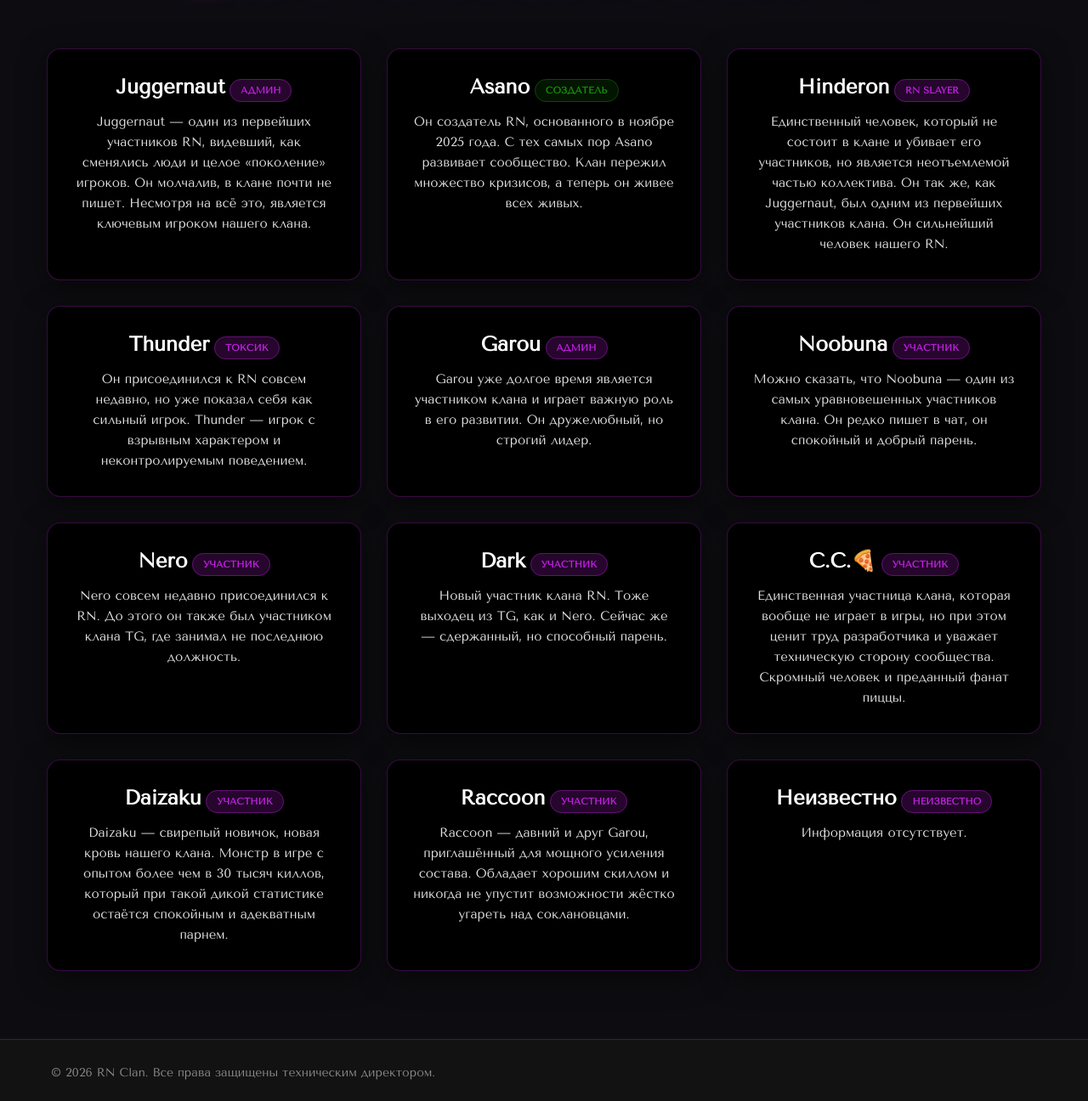
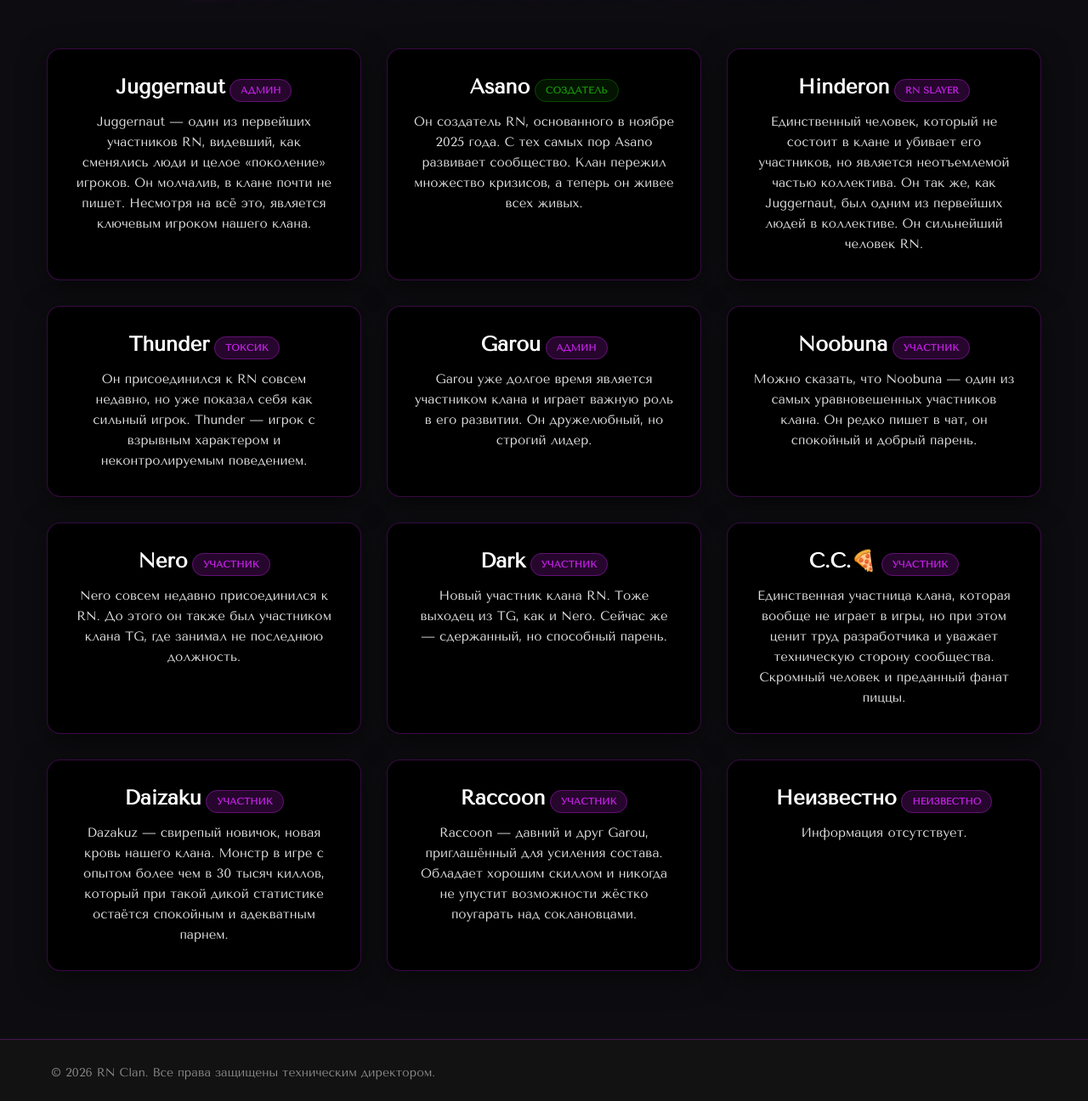
Before and after one commit to AzaFrontDev/rn-clan-v5, a website: page html/wiki.html in a window 1280 px wide. Shown: the part 244-1540 px from the top of the page at 85% size. Drawn offline with nearby package versions, Linux system fonts and the light colour scheme.

Commit message:
Fix formatting issues in wiki.html

```diff
--- a/html/wiki.html
+++ b/html/wiki.html
@@ -51,7 +51,7 @@
     <span class="wiki__name">Hinderon</span>
     <span class="wiki__note">RN SLAYER</span>
   </div>
-  <p class="wiki__text">Единственный человек, который не состоит в клане и убивает его участников, но является неотъемлемой частью коллектива. Он так же, как Juggernaut, был одним из первейших участников клана. Он сильнейший человек нашего RN.</p>
+  <p class="wiki__text">Единственный человек, который не состоит в клане и убивает его участников, но является неотъемлемой частью коллектива. Он так же, как Juggernaut, был одним из первейших людей в коллективе. Он сильнейший человек RN.</p>
 </li>
         <!-- Thunder -->
         <li id="thunder" class="wiki__item">
@@ -108,12 +108,12 @@
 </li>
 
         <!-- Daizaku -->
-        <li id="daizaku" class="wiki__item">
+        <li id="dazakuz" class="wiki__item">
   <div class="wiki__box">
     <span class="wiki__name">Daizaku</span>
     <span class="wiki__note">Участник</span>
   </div>
-  <p class="wiki__text">Daizaku — свирепый новичок, новая кровь нашего клана. Монстр в игре с опытом более чем в 30 тысяч киллов, который при такой дикой статистике остаётся спокойным и адекватным парнем.</p>
+  <p class="wiki__text">Dazakuz — свирепый новичок, новая кровь нашего клана. Монстр в игре с опытом более чем в 30 тысяч киллов, который при такой дикой статистике остаётся спокойным и адекватным парнем.</p>
 </li>
 
         <li id="raccoon" class="wiki__item">
@@ -121,7 +121,7 @@
     <span class="wiki__name">Raccoon</span>
     <span class="wiki__note">Участник</span>
   </div>
-  <p class="wiki__text">Raccoon — давний и друг Garou, приглашённый для мощного усиления состава. Обладает хорошим скиллом и никогда не упустит возможности жёстко угареть над соклановцами.</p>
+  <p class="wiki__text">Raccoon — давний и друг Garou, приглашённый для усиления состава. Обладает хорошим скиллом и никогда не упустит возможности жёстко поугарать над соклановцами.</p>
 </li>
 
         <li id="None" class="wiki__item">
```
